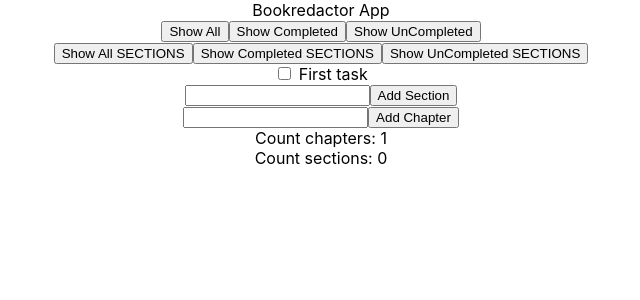
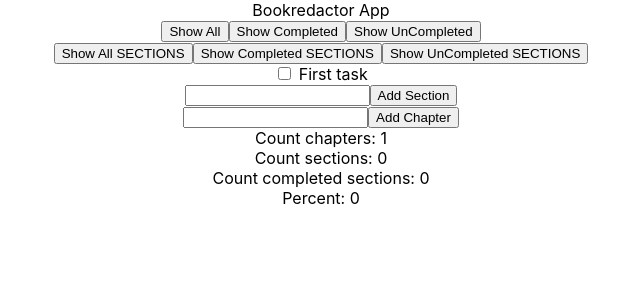
Before and after one commit to aldav99/bookredactor, a React (Create React App) app: page / in a window 1280 px wide. Shown: the top 300 px of the page, without its empty margins (319-959 px from the left). Built offline with nearby package versions, Linux system fonts and the light colour scheme.

Commit message:
Change to SectionsLength

```diff
--- a/src/App.js
+++ b/src/App.js
@@ -6,7 +6,7 @@ import Filter from './components/Filter/'
 
 import store from './redux/store'
 import { Provider } from 'react-redux';
-import TodosLength from './components/TodosLength';
+import SectionsLength from './components/SectionsLength';
 
 function App() {
   return (
@@ -15,7 +15,7 @@ function App() {
         Bookredactor App
         <Filter />
         <TodoList />
-        <TodosLength />
+        <SectionsLength />
       </div>
     </Provider>
   );
--- /dev/null
+++ b/src/components/SectionsLength/SectionsLength.js
@@ -0,0 +1,12 @@
+import React from 'react'
+
+const SectionsLength = ({ chaptersLength, sectionsLength, completedSectionsLength }) => (
+    <React.Fragment>
+        <div>Count chapters: {chaptersLength}</div>
+        <div>Count sections: {sectionsLength}</div>
+        <div>Count completed sections: {completedSectionsLength}</div>
+        <div>Percent: {(sectionsLength) ? Math.round(parseInt(completedSectionsLength)*100/parseInt(sectionsLength)) : 0}</div>
+    </React.Fragment>
+)
+
+export default SectionsLength;
--- /dev/null
+++ b/src/components/SectionsLength/index.js
@@ -0,0 +1,11 @@
+import { connect } from 'react-redux';
+
+import SectionsLength from './SectionsLength';
+
+const mapStateToProps = (state) => ({
+    chaptersLength: state.todos.length,
+    sectionsLength: state.sections.length,
+    completedSectionsLength: state.sections.filter(section => section.completed === true).length
+})
+
+export default connect(mapStateToProps)(SectionsLength)
--- a/src/components/TodosLength/TodosLength.js
+++ /dev/null
@@ -1,10 +0,0 @@
-import React from 'react'
-
-const TodosLength = ({ todosLength, sectionsLength }) => (
-    <React.Fragment>
-        <div>Count chapters: {todosLength}</div>
-        <div>Count sections: {sectionsLength}</div>
-    </React.Fragment>
-)
-
-export default TodosLength;
--- a/src/components/TodosLength/index.js
+++ /dev/null
@@ -1,10 +0,0 @@
-import { connect } from 'react-redux';
-
-import TodosLength from './TodosLength';
-
-const mapStateToProps = (state) => ({
-    todosLength: state.todos.length,
-    sectionsLength: state.sections.length
-})
-
-export default connect(mapStateToProps)(TodosLength)
```
